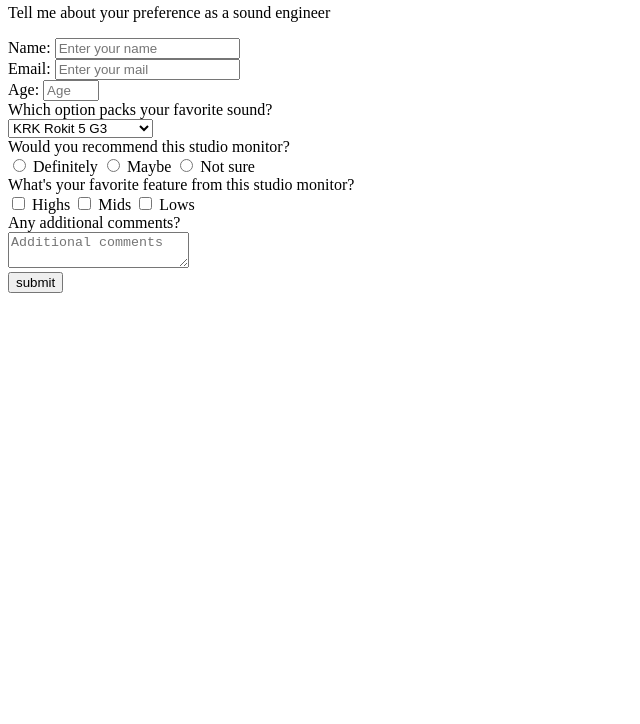
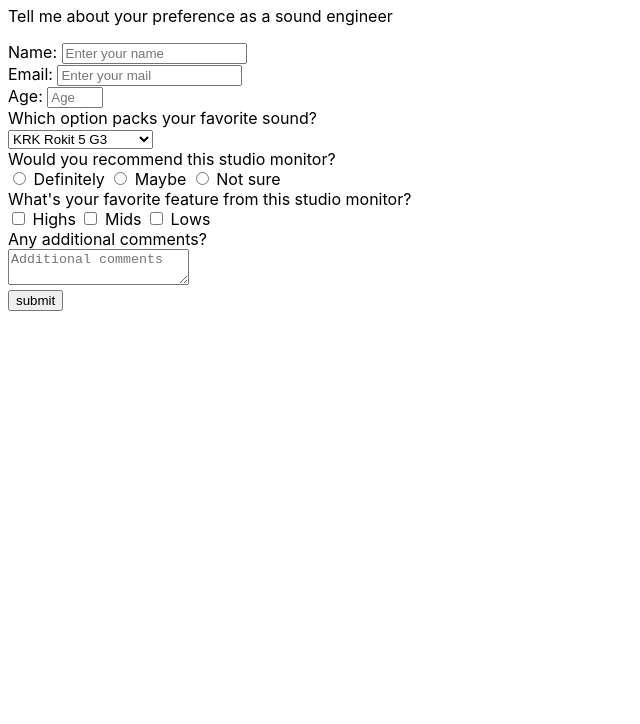
Before and after one commit to NBoafo/survey_form, a plain HTML site: page index.html in a window 1280 px wide. Shown: the part 76-800 px from the top of the page, without its empty margins (0-640 px from the left). Drawn offline with Linux system fonts and the light colour scheme.

Commit message:
Update index.html

```diff
--- a/index.html
+++ b/index.html
@@ -5,6 +5,11 @@
   <meta http-equiv="X-UA-Compatible" content="IE=edge">
   <meta name="viewport" content="width=device-width, initial-scale=1.0">
   <title>Survey Form</title>
+ <style>
+   body {
+     font-family: leckerli -apple-system, BlinkMacSystemFont, 'Segoe UI', Roboto, Oxygen, Ubuntu, Cantarell, 'Open Sans', 'Helvetica Neue', sans-serif;
+   }
+ </style>
 </head>
 
 <body>
```
